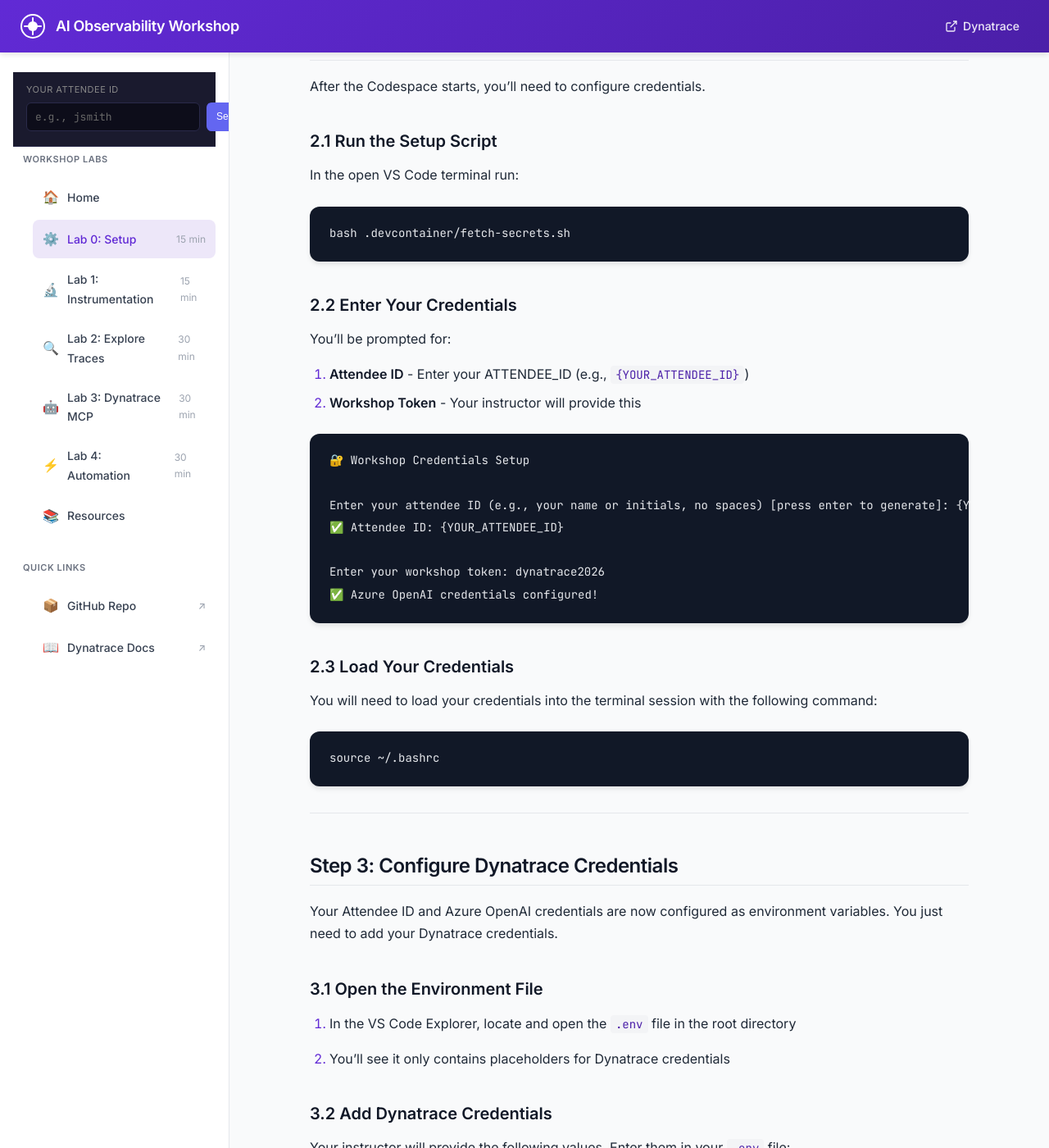
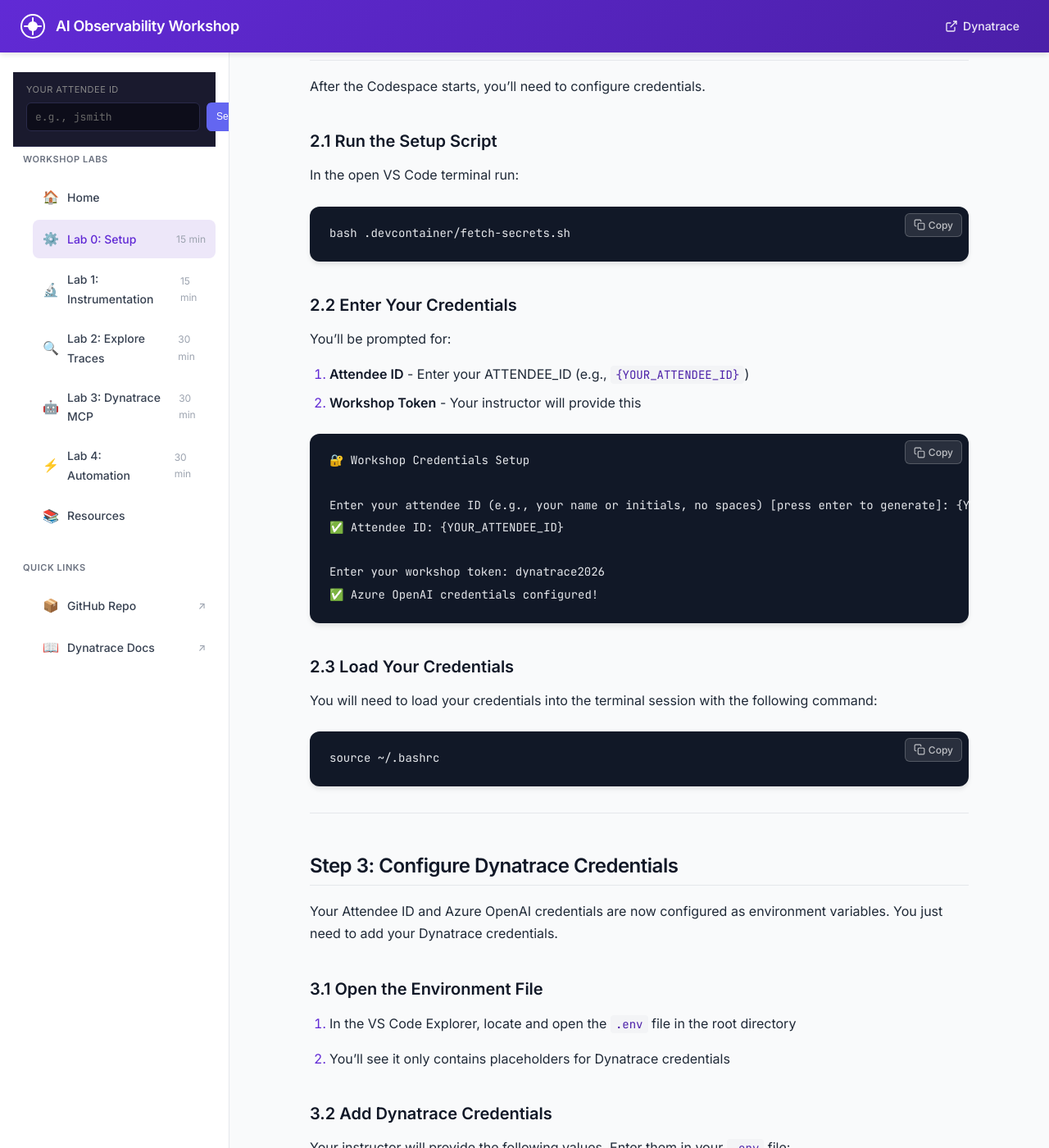
Before and after one commit to SudoSmitty/dynatrace-ai-mcp-workshop, a Jekyll site: the page built from docs/lab0-setup.md, in a window 1280 px wide and 1400 px high, scrolled down 1442 px. Shown: the whole window at 82% size. Built offline with Jekyll 4.4.1, drawn with Linux system fonts in a browser that asks for light colours.

Commit message:
add copy button to code blocks

```diff
--- a/docs/_layouts/default.html
+++ b/docs/_layouts/default.html
@@ -277,6 +277,48 @@
             padding: 1px 6px;
             border-radius: 3px;
         }
+
+        /* Code block copy button */
+        .code-block-wrapper {
+            position: relative;
+        }
+        .copy-code-btn {
+            position: absolute;
+            top: 8px;
+            right: 8px;
+            padding: 6px 10px;
+            background: rgba(255, 255, 255, 0.1);
+            border: 1px solid rgba(255, 255, 255, 0.2);
+            border-radius: 6px;
+            color: rgba(255, 255, 255, 0.7);
+            font-size: 12px;
+            font-weight: 500;
+            cursor: pointer;
+            display: flex;
+            align-items: center;
+            gap: 4px;
+            transition: all 0.2s ease;
+            z-index: 10;
+            font-family: var(--font-sans, -apple-system, BlinkMacSystemFont, 'Segoe UI', Roboto, sans-serif);
+        }
+        .copy-code-btn:hover {
+            background: rgba(255, 255, 255, 0.2);
+            color: white;
+            border-color: rgba(255, 255, 255, 0.4);
+        }
+        .copy-code-btn.copied {
+            background: rgba(34, 197, 94, 0.3);
+            border-color: rgba(34, 197, 94, 0.5);
+            color: #22c55e;
+        }
+        .copy-code-btn svg {
+            width: 14px;
+            height: 14px;
+        }
+        /* Ensure pre/code blocks can contain the button */
+        .content pre {
+            position: relative;
+        }
     </style>
 
     <script>
@@ -400,6 +442,69 @@
                 updateAttendeeId();
             }
         });
+
+        // Copy button functionality for code blocks
+        function addCopyButtons() {
+            const codeBlocks = document.querySelectorAll('.content pre');
+
+            codeBlocks.forEach((pre) => {
+                // Skip if already has a copy button
+                if (pre.querySelector('.copy-code-btn')) return;
+
+                // Create copy button
+                const copyBtn = document.createElement('button');
+                copyBtn.className = 'copy-code-btn';
+                copyBtn.innerHTML = `
+                    <svg xmlns="http://www.w3.org/2000/svg" viewBox="0 0 24 24" fill="none" stroke="currentColor" stroke-width="2" stroke-linecap="round" stroke-linejoin="round">
+                        <rect x="9" y="9" width="13" height="13" rx="2" ry="2"></rect>
+                        <path d="M5 15H4a2 2 0 0 1-2-2V4a2 2 0 0 1 2-2h9a2 2 0 0 1 2 2v1"></path>
+                    </svg>
+                    <span>Copy</span>
+                `;
+
+                copyBtn.addEventListener('click', async () => {
+                    const code = pre.querySelector('code');
+                    const text = code ? code.textContent : pre.textContent;
+
+                    try {
+                        await navigator.clipboard.writeText(text);
+                        copyBtn.classList.add('copied');
+                        copyBtn.innerHTML = `
+                            <svg xmlns="http://www.w3.org/2000/svg" viewBox="0 0 24 24" fill="none" stroke="currentColor" stroke-width="2" stroke-linecap="round" stroke-linejoin="round">
+                                <polyline points="20 6 9 17 4 12"></polyline>
+                            </svg>
+                            <span>Copied!</span>
+                        `;
+
+                        setTimeout(() => {
+                            copyBtn.classList.remove('copied');
+                            copyBtn.innerHTML = `
+                                <svg xmlns="http://www.w3.org/2000/svg" viewBox="0 0 24 24" fill="none" stroke="currentColor" stroke-width="2" stroke-linecap="round" stroke-linejoin="round">
+                                    <rect x="9" y="9" width="13" height="13" rx="2" ry="2"></rect>
+                                    <path d="M5 15H4a2 2 0 0 1-2-2V4a2 2 0 0 1 2-2h9a2 2 0 0 1 2 2v1"></path>
+                                </svg>
+                                <span>Copy</span>
+                            `;
+                        }, 2000);
+                    } catch (err) {
+                        console.error('Failed to copy:', err);
+                        copyBtn.innerHTML = `
+                            <svg xmlns="http://www.w3.org/2000/svg" viewBox="0 0 24 24" fill="none" stroke="currentColor" stroke-width="2" stroke-linecap="round" stroke-linejoin="round">
+                                <circle cx="12" cy="12" r="10"></circle>
+                                <line x1="15" y1="9" x2="9" y2="15"></line>
+                                <line x1="9" y1="9" x2="15" y2="15"></line>
+                            </svg>
+                            <span>Error</span>
+                        `;
+                    }
+                });
+
+                pre.appendChild(copyBtn);
+            });
+        }
+
+        // Initialize copy buttons on page load
+        document.addEventListener('DOMContentLoaded', addCopyButtons);
     </script>
 </body>
 </html>
```
